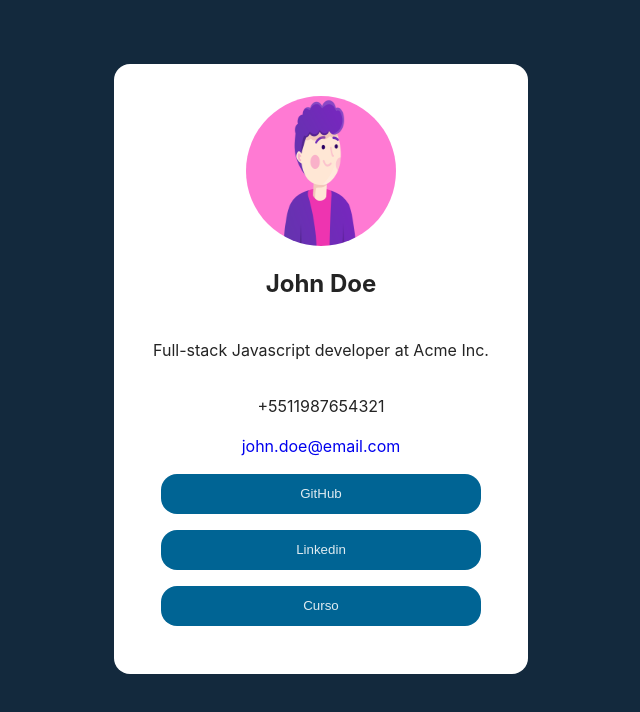
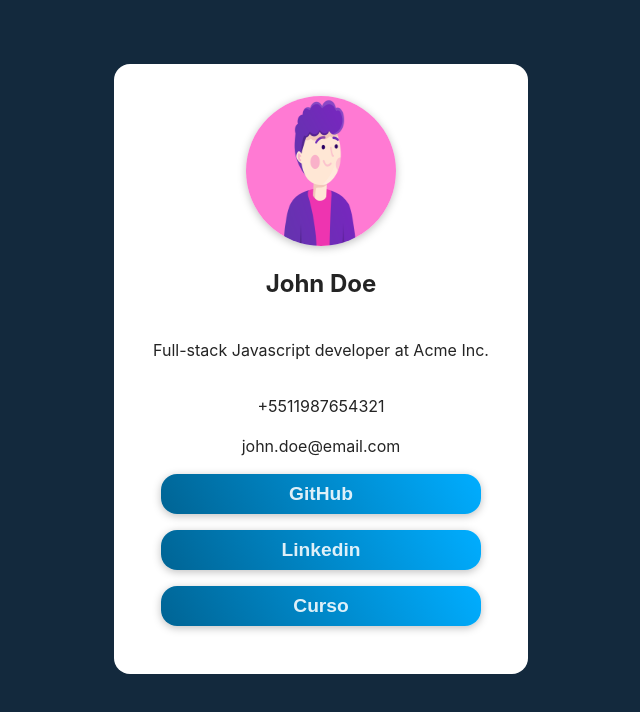
Before and after one commit to felipe0848/profile-component, a React (Vite) app: page / in a window 1280 px wide. Shown: the top 712 px of the page, without its empty margins (319-959 px from the left). Built offline with nearby package versions, Linux system fonts and the light colour scheme.

Commit message:
include css gradient and boxShadow

```diff
--- a/src/Components/Button/style.css
+++ b/src/Components/Button/style.css
@@ -1,8 +1,17 @@
 button{
-    background-color: #006494;
+    background: rgb(0,100,148);
+    background: linear-gradient(60deg, rgba(0,100,148,1) 0%, rgba(0,173,255,1) 100%);
     color: rgba(255, 255, 255, 0.87);
     width: 20rem;
     height: 2.5rem;
     border: none;
     border-radius: 1rem;
+    font-size: larger;
+    font-weight: 800;
+    box-shadow: 0px 2px 8px rgba(0, 0, 0, 25%) ;
 }
+
+button:hover{
+    cursor: pointer;
+    filter: brightness(1.10);
+}
--- a/src/Components/Profile/index.jsx
+++ b/src/Components/Profile/index.jsx
@@ -5,13 +5,13 @@ export default function Profile({avatar, name, bio, email, phone, githubUrl, lin
     return(
         <>
             <img src={avatar} alt={name}/>
-            <h2>{name}</h2>
+            <h2 className="name borderBottom">{name}</h2>
 
-            <p>{bio}</p>
+            <p className="bio borderBottom">{bio}</p>
 
-            <p>{phone}</p>
+            <p className="phone borderBottom">{phone}</p>
 
-            <a href={"mailto:"+ email}>{email}</a>
+            <a href={"mailto:"+ email} className="email borderBottom">{email}</a>
 
             <Button text="GitHub" url={githubUrl}/>
             <Button text="Linkedin" url={linkedinUrl}/>
--- a/src/Components/Profile/style.css
+++ b/src/Components/Profile/style.css
@@ -2,12 +2,10 @@ img{
     width: 150px;
     height: 150px;
     border-radius: 50%;
+    box-shadow: 0px 2px 8px rgba(0, 0, 0, 25%) ;
 }
 a{
     margin-bottom: 1rem;
     text-decoration: none;
+    color: inherit;
 }
-hr{
-    background-color: brown;
-    border: 1px solid black;
-}
```
